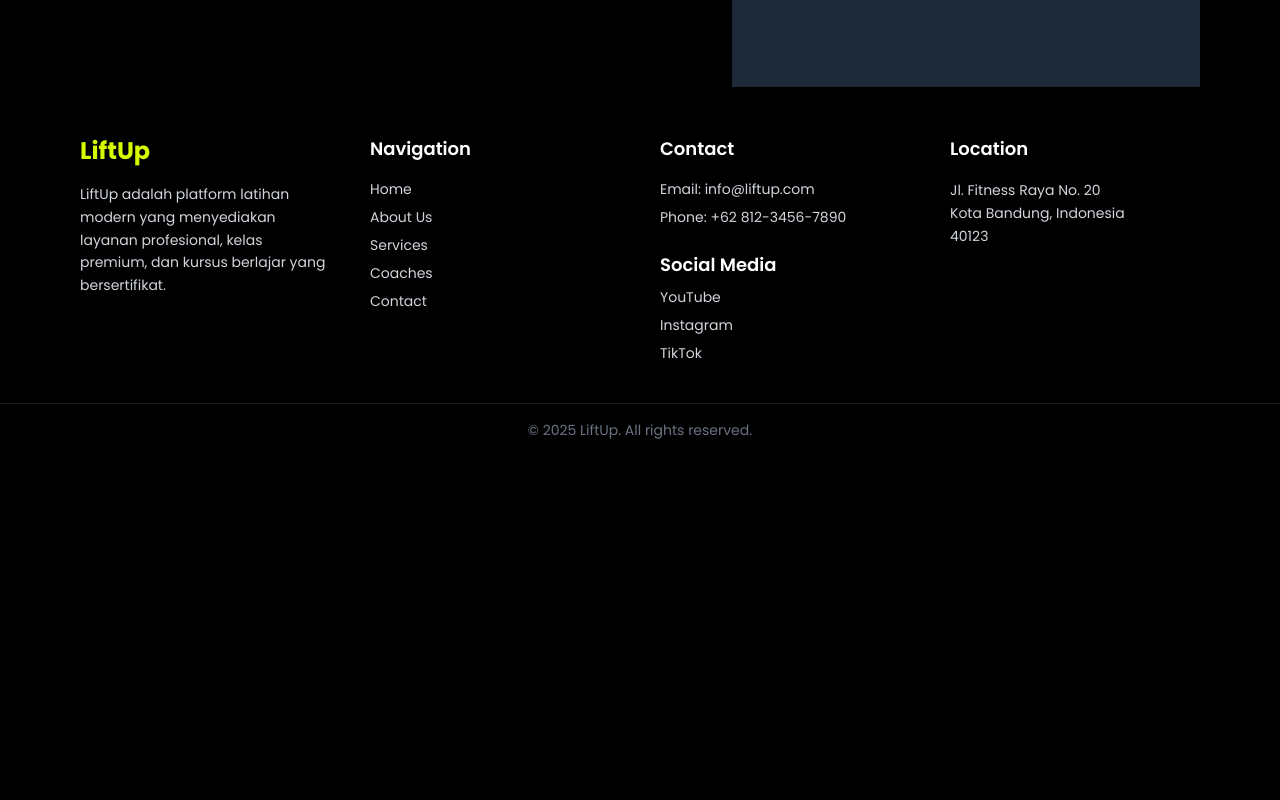
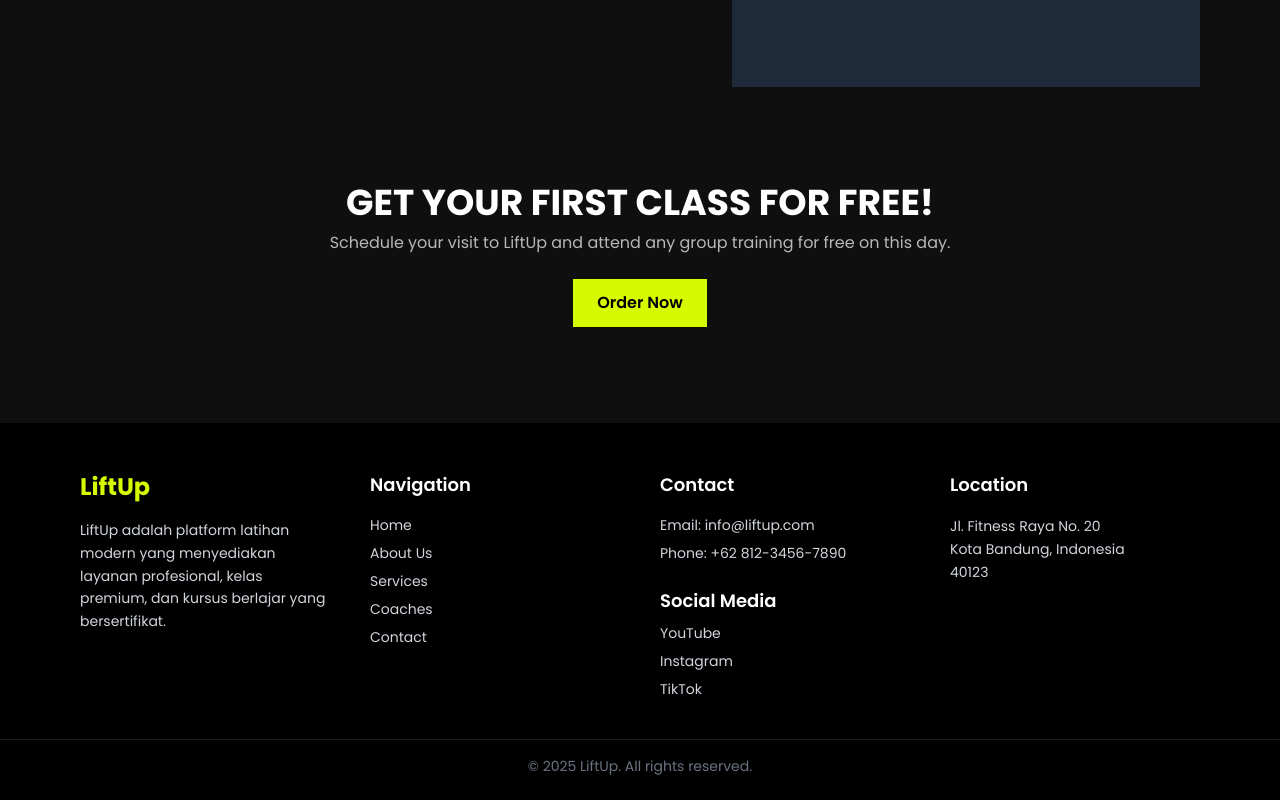
Before and after one commit to BARBARBoyyHD/gym-app-nextjs-supabase, a Next.js app: page / in a window 1280 px wide. Shown: the part 3039-3839 px from the top of the page. Before the commit the page ends 3503 px from the top, so only its background shows below. Built offline with nearby package versions, Linux system fonts and the light colour scheme.

Commit message:
Feat(section) : Create call to action section

```diff
--- a/src/app/layout.tsx
+++ b/src/app/layout.tsx
@@ -23,7 +23,7 @@ export default function RootLayout({
 }) {
   return (
     <html lang="en">
-      <body className={`${poppins.variable} antialiased bg-black text-white`}>
+      <body className={`${poppins.variable} antialiased text-white`}>
         {children}
       </body>
     </html>
--- a/src/app/page.tsx
+++ b/src/app/page.tsx
@@ -5,6 +5,7 @@ import Classes from "@/components/section/Classes";
 import PersonalTraining from "@/components/section/PersonalTraining";
 import Facility from "@/components/section/Facility";
 import GroupTraining from "@/components/section/GroupTraining";
+import CallToAction from "@/components/CallToAction";
 export default function page() {
   return (
     <>
@@ -15,6 +16,10 @@ export default function page() {
         <PersonalTraining />
         <Facility />
         <GroupTraining />
+        <CallToAction
+          title="GET YOUR FIRST CLASS FOR FREE!"
+          description=" Schedule your visit to LiftUp and attend any group training for free on this day."
+        />
         <Footer />
       </main>
     </>
--- /dev/null
+++ b/src/components/CallToAction.tsx
@@ -0,0 +1,18 @@
+export default function CallToAction({
+  title,
+  description,
+}: {
+  title: string;
+  description: string;
+}) {
+  return (
+    <div className="max-w-6xl mx-auto my-24 text-center">
+      <h3 className="text-4xl font-bold text-white mb-2">{title}</h3>
+      <p className="text-white/70 mb-4">{description}</p>
+      <button className="bg-brand bg-brand-hover text-black font-semibold px-6 py-3 w-fit cursor-pointer  mt-2">
+        Order Now
+      </button>
+      <div></div>
+    </div>
+  );
+}
--- a/src/components/section/Home.tsx
+++ b/src/components/section/Home.tsx
@@ -12,7 +12,7 @@ export default function Home() {
           <p className="text-lg text-white/70 max-w-md leading-7">
             Our professional instructors will help you stay active and healthy
           </p>
-          <button className="bg-brand bg-brand-hover text-black font-semibold px-6 py-3 w-fit  mt-2">
+          <button className="bg-brand bg-brand-hover text-black font-semibold px-6 py-3 w-fit cursor-pointer  mt-2">
             Join Now
           </button>
         </div>
```
